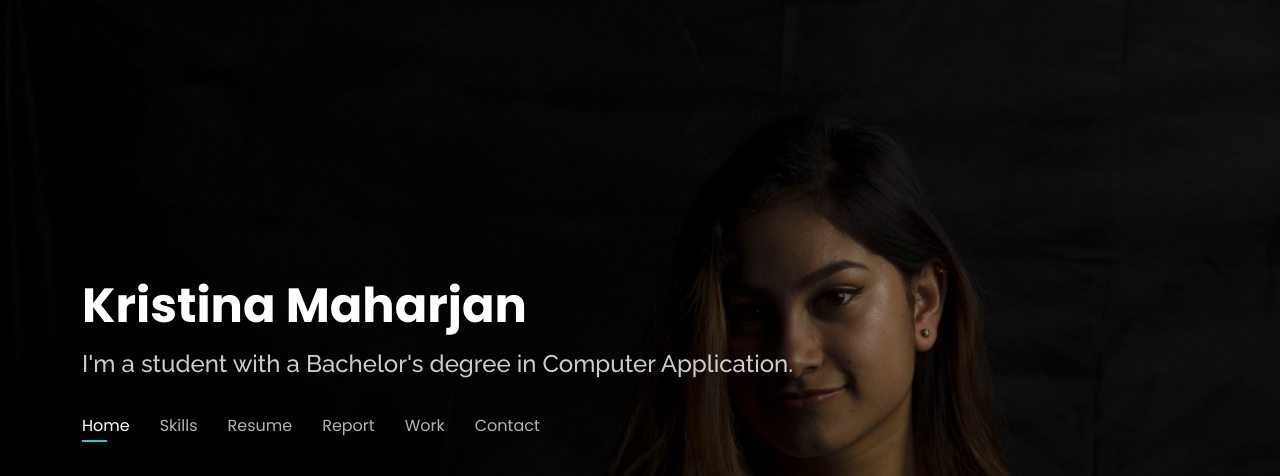
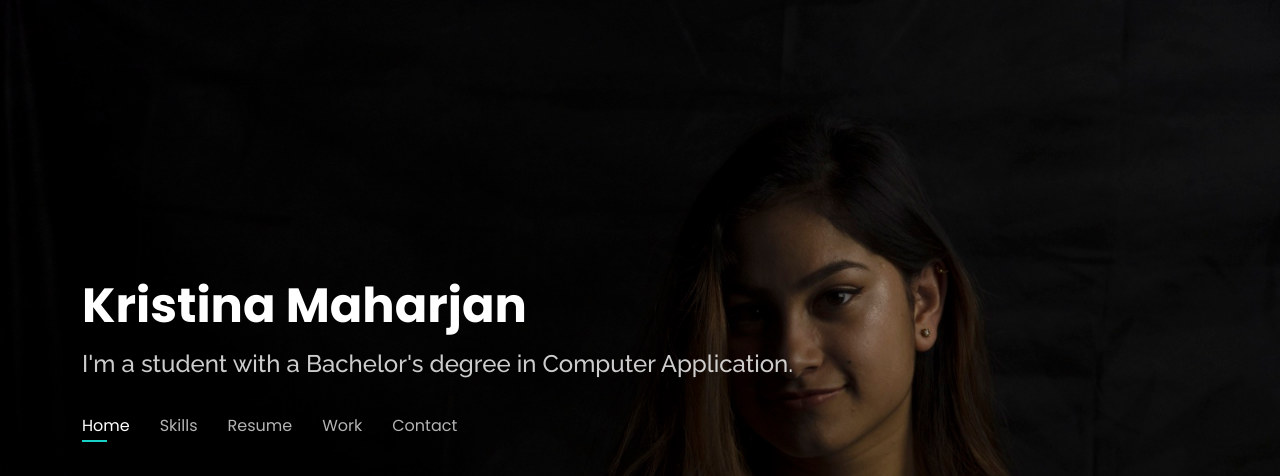
Before and after one commit to kristinamaharjan/portfolio-website, a plain HTML site: page index.html in a window 1280 px wide. Shown: the top 476 px of the page. Drawn offline with nearby package versions, Linux system fonts and the light colour scheme.

Commit message:
removed report

```diff
--- a/index.html
+++ b/index.html
@@ -44,7 +44,7 @@
           <li><a class="nav-link active" href="#header">Home</a></li>
           <li><a class="nav-link" href="#about">Skills</a></li>
           <li><a class="nav-link" href="#resume">Resume</a></li>
-          <li><a class="nav-link" href="#report">Report</a></li>
+          <!-- <li><a class="nav-link" href="#report">Report</a></li> -->
           <li><a class="nav-link" href="#portfolio">Work</a></li>
           <li><a class="nav-link" href="#contact">Contact</a></li>
         </ul>
@@ -350,7 +350,7 @@
 
 
  <!-- ======= College Project Report Section ======= -->
- <section id="report" class="report">
+ <!-- <section id="report" class="report">
   <div class="container">
     <div class="section-title">
       <h2>College Project</h2>
@@ -380,7 +380,7 @@
           </div>
     </div>
   </div>
- </section>
+ </section> -->
   <!-- ======= End College Project Report Section ======= -->
 
   <!-- ======= Portfolio Section ======= -->
```
